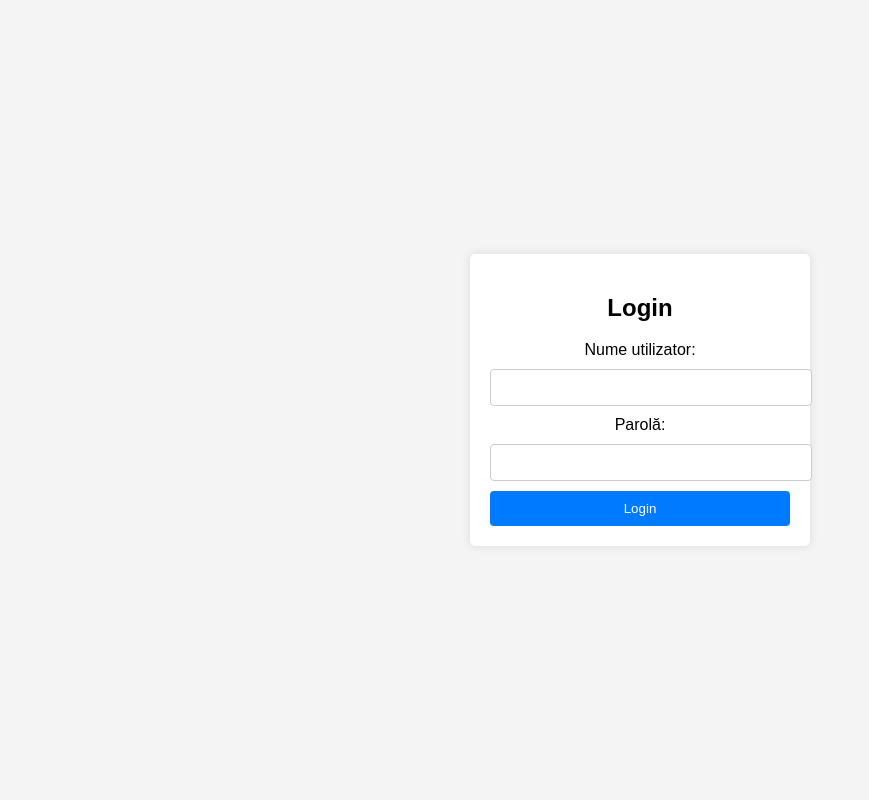
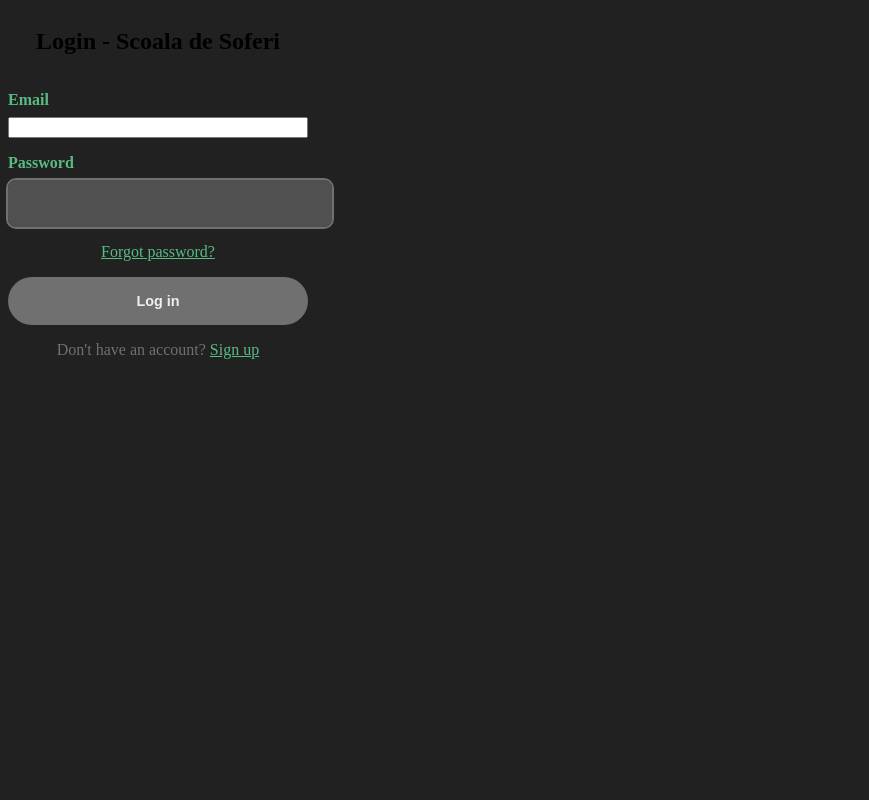
Before and after one commit to mateic2006/proiect_etapa2, a Flask app: page / in a window 1280 px wide. Shown: the whole page, without its empty margins (0-869 px from the left). Run offline with Flask 3, Linux system fonts and the light colour scheme.

Commit message:
Add dashboard functionality with dynamic column selection and new styles

```diff
--- a/app2.py
+++ b/app2.py
@@ -35,18 +35,28 @@ def login():
         print("Am primit o cerere GET")
         return render_template('login.html')
 
-
-
-@app.route('/dashboard')
+@app.route('/dashboard', methods=['GET', 'POST'])
 def dashboard():
     # Verifică dacă utilizatorul este autentificat
     if 'username' not in session:
         return redirect(url_for('index'))
 
-    cursor = conn.cursor()
-    cursor.execute("SELECT * FROM Lectii")
-    lectii = cursor.fetchall()
-    return render_template('dashboard.html', lectii=lectii)
+    username = session['username']
+    tabel = 'Lectii'  # Tabelul implicit
+    coloane = []
+    rezultate = []
+
+    if request.method == 'POST':
+        tabel = request.form.get('tabel', 'Lectii')
+        coloane = request.form.getlist('coloane')
+
+        if coloane:
+            coloane_str = ', '.join(coloane)
+            cursor = conn.cursor()
+            cursor.execute(f"SELECT {coloane_str} FROM {tabel}")
+            rezultate = cursor.fetchall()
+
+    return render_template('dashboard.html', username=username, tabel=tabel, coloane=coloane, rezultate=rezultate)
 
 @app.route('/logout')
 def logout():
--- /dev/null
+++ b/static/login.css
@@ -0,0 +1,96 @@
+/* From Uiverse.io by bociKond */
+.form {
+    --bg-light: #efefef;
+    --bg-dark: #707070;
+    --clr: #58bc82;
+    --clr-alpha: #9c9c9c60;
+    display: -webkit-box;
+    display: -ms-flexbox;
+    display: flex;
+    -webkit-box-orient: vertical;
+    -webkit-box-direction: normal;
+    -ms-flex-direction: column;
+    flex-direction: column;
+    -webkit-box-align: center;
+    -ms-flex-align: center;
+    align-items: center;
+    gap: 1rem;
+    width: 100%;
+    max-width: 300px;
+  }
+
+  .form .input-span {
+    width: 100%;
+    display: -webkit-box;
+    display: -ms-flexbox;
+    display: flex;
+    -webkit-box-orient: vertical;
+    -webkit-box-direction: normal;
+    -ms-flex-direction: column;
+    flex-direction: column;
+    gap: 0.5rem;
+  }
+
+  .form input[type="text"],
+  .form input[type="password"] {
+    border-radius: 0.5rem;
+    padding: 1rem 0.75rem;
+    width: 100%;
+    border: none;
+    display: -webkit-box;
+    display: -ms-flexbox;
+    display: flex;
+    -webkit-box-align: center;
+    -ms-flex-align: center;
+    align-items: center;
+    gap: 0.5rem;
+    background-color: var(--clr-alpha);
+    outline: 2px solid var(--bg-dark);
+  }
+
+  .form input[type="text"]:focus,
+  .form input[type="password"]:focus {
+    outline: 2px solid var(--clr);
+  }
+
+  .label {
+    -ms-flex-item-align: start;
+    align-self: flex-start;
+    color: var(--clr);
+    font-weight: 600;
+  }
+
+  .form .submit {
+    padding: 1rem 0.75rem;
+    width: 100%;
+    display: -webkit-box;
+    display: -ms-flexbox;
+    display: flex;
+    -webkit-box-align: center;
+    -ms-flex-align: center;
+    align-items: center;
+    gap: 0.5rem;
+    border-radius: 3rem;
+    background-color: var(--bg-dark);
+    color: var(--bg-light);
+    border: none;
+    cursor: pointer;
+    -webkit-transition: all 300ms;
+    transition: all 300ms;
+    font-weight: 600;
+    font-size: 0.9rem;
+  }
+
+  .form .submit:hover {
+    background-color: var(--clr);
+    color: var(--bg-dark);
+  }
+
+  .span {
+    text-decoration: none;
+    color: var(--bg-dark);
+  }
+
+  .span a {
+    color: var(--clr);
+  }
--- a/static/styles.css
+++ b/static/styles.css
@@ -1,11 +1,52 @@
 body {
     font-family: Arial, sans-serif;
-    background-color: #f4f4f4;
+    background-color: #212121;
     display: flex;
-    justify-content: center;
+    flex-direction: column;
     align-items: center;
-    height: 100vh;
     margin: 0;
+    padding: 20px;
+}
+
+h1 {
+    text-align: center;
+}
+
+.button {
+    background-color: #007bff;
+    color: white;
+    padding: 10px 20px;
+    text-align: center;
+    text-decoration: none;
+    display: inline-block;
+    font-size: 16px;
+    margin: 4px 2px;
+    cursor: pointer;
+    border: none;
+    border-radius: 4px;
+}
+
+.button:hover {
+    background-color: #0056b3;
+}
+
+table {
+    width: 100%;
+    border-collapse: collapse;
+    margin-top: 20px;
+}
+
+table, th, td {
+    border: 1px solid #ddd;
+}
+
+th, td {
+    padding: 8px;
+    text-align: left;
+}
+
+th {
+    background-color: #f2f2f2;
 }
 
 .login-container {
@@ -38,3 +79,23 @@ button {
 button:hover {
     background-color: #0056b3;
 }
+
+form {
+    display: flex;
+    flex-direction: column;
+    align-items: center;
+}
+
+select {
+    width: 100%; /* Increased width */
+    padding: 10px;
+    font-size: 16px;
+}
+
+h3 {
+    text-align: center;
+}
+
+#resetButton {
+    margin-top: 10px;
+}
--- a/templates/login.html
+++ b/templates/login.html
@@ -4,17 +4,23 @@
     <meta charset="UTF-8">
     <meta name="viewport" content="width=device-width, initial-scale=1.0">
     <title>Login - Scoala de Soferi</title>
-    <link rel="stylesheet" href="/static/styles.css">
+    <link rel="stylesheet" href="/static/login.css">
 </head>
-<body>
+<body style="background-color: #212121;">
     <div class="login-container">
-        <h2>Login</h2>
-        <form action="/login" method="POST">
-            <label for="username">Nume utilizator:</label>
-            <input type="text" id="username" name="username" required>
-            <label for="password">Parolă:</label>
-            <input type="password" id="password" name="password" required>
-            <button type="submit">Login</button>
+        <form class="form" action="/login" method="POST" style="background-color: #212121;">
+            <h2>Login - Scoala de Soferi</h2>
+            <span class="input-span">
+                <label for="email" class="label">Email</label>
+                <input type="email" name="email" id="email" required>
+            </span>
+            <span class="input-span">
+                <label for="password" class="label">Password</label>
+                <input type="password" name="password" id="password" required>
+            </span>
+            <span class="span"><a href="#">Forgot password?</a></span>
+            <input class="submit" type="submit" value="Log in">
+            <span class="span">Don't have an account? <a href="#">Sign up</a></span>
         </form>
     </div>
 </body>
```
Also changed, not shown: static/dashboard.js (added, +39 -0 lines), templates/dashboard.html (+39 -16 lines), 1.PNG (added), 2.PNG (added), Form by bociKond made with CSS _ Uiverse.io - Google Chrome 1_8_2025 10_02_24 PM (1).png (added), diagrama.PNG (added), 1 other file.
